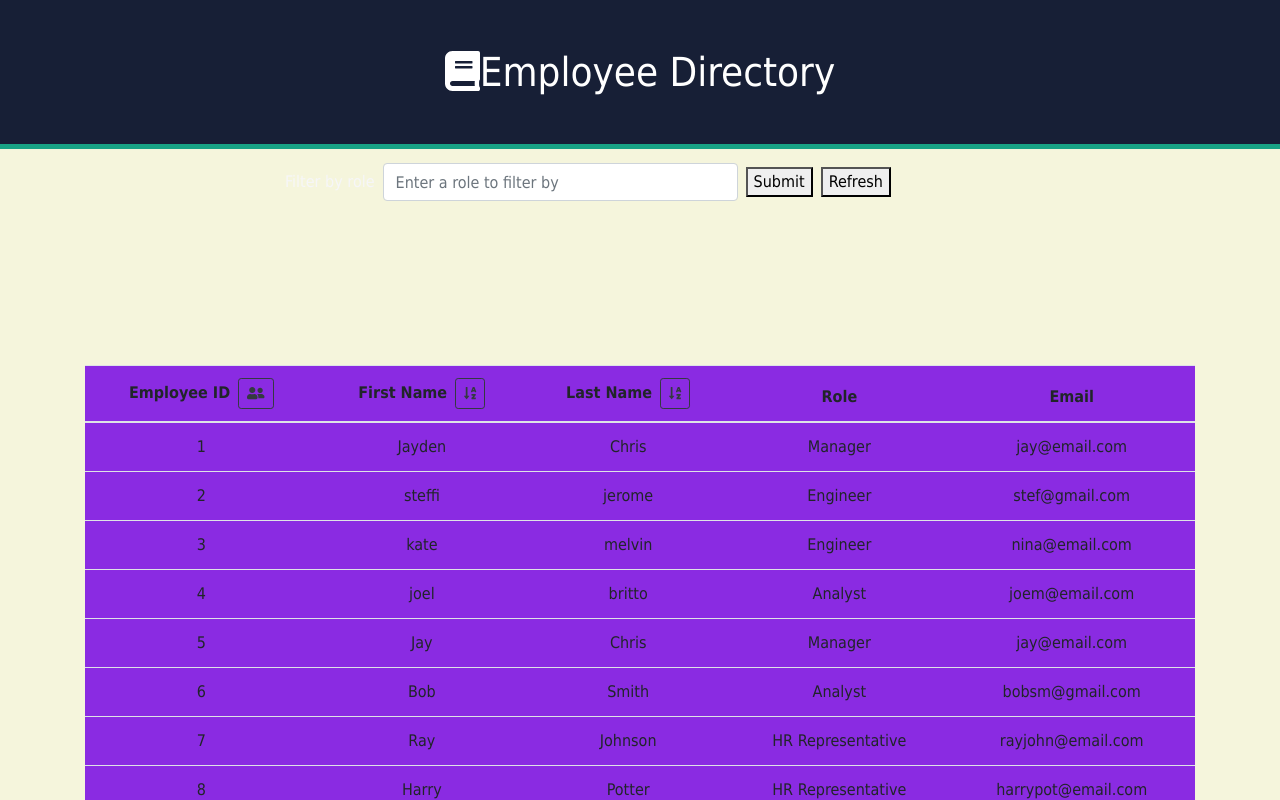
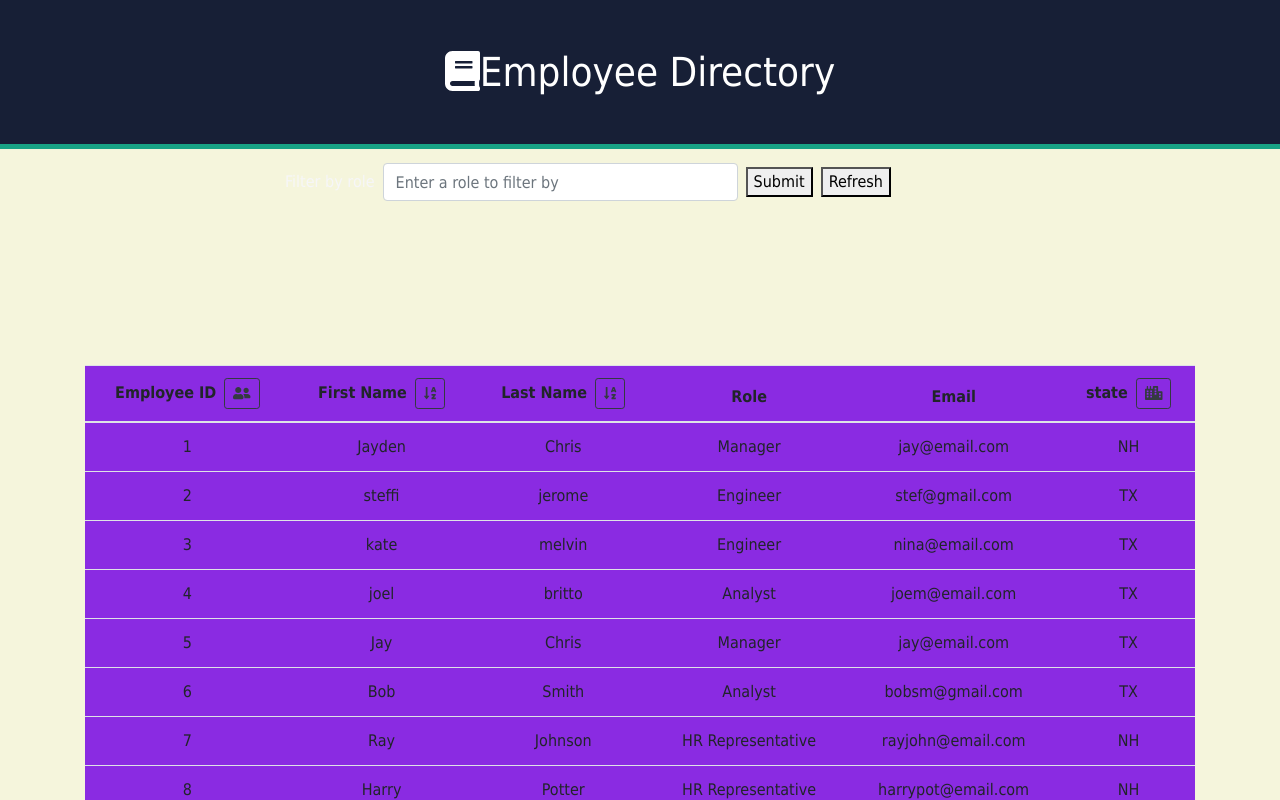
Before and after one commit to steffijerome0809/Employee-Directory, a React (Create React App) app: page / in a window 1280 px wide. Shown: the top 800 px of the page. Built offline with nearby package versions, Linux system fonts and the light colour scheme.

Commit message:
trying to update state sort

```diff
--- a/src/components/Employees.json
+++ b/src/components/Employees.json
@@ -4,83 +4,95 @@
     "firstName": "Jayden",
     "lastName": "Chris",
     "role": "Manager",
-    "email": "jay@email.com"
+    "email": "jay@email.com",
+    "state": "NH"
   },
   {
     "id": 2,
     "firstName": "steffi",
     "lastName": "jerome",
     "role": "Engineer",
-    "email": "stef@gmail.com"
+    "email": "stef@gmail.com",
+    "state": "TX"
   },
   {
     "id": 3,
     "firstName": "kate",
     "lastName": "melvin",
     "role": "Engineer",
-    "email": "nina@email.com"
+    "email": "nina@email.com",
+    "state": "TX"
   },
   {
     "id": 4,
     "firstName": "joel",
     "lastName": "britto",
     "role": "Analyst",
-    "email": "joem@email.com"
+    "email": "joem@email.com",
+    "state": "TX"
   },
   {
     "id": 5,
     "firstName": "Jay",
     "lastName": "Chris",
     "role": "Manager",
-    "email": "jay@email.com"
+    "email": "jay@email.com",
+    "state": "TX"
   },
   {
     "id": 6,
     "firstName": "Bob",
     "lastName": "Smith",
     "role": "Analyst",
-    "email": "bobsm@gmail.com"
+    "email": "bobsm@gmail.com",
+    "state": "TX"
   },
   {
     "id": 7,
     "firstName": "Ray",
     "lastName": "Johnson",
     "role": "HR Representative",
-    "email": "rayjohn@email.com"
+    "email": "rayjohn@email.com",
+    "state": "NH"
   },
   {
     "id": 8,
     "firstName": "Harry",
     "lastName": "Potter",
     "role": "HR Representative",
-    "email": "harrypot@email.com"
+    "email": "harrypot@email.com",
+    "state": "NH"
   },
   {
     "id": 9,
     "firstName": "James",
     "lastName": "Pollan",
     "role": "Analyst",
-    "email": "jamesp@email.com"
+    "email": "jamesp@email.com",
+    "state": "NH"
   },
   {
     "id": 10,
     "firstName": "Jim",
     "lastName": "Carters",
     "role": "Analyst",
-    "email": "jimcarry@gmail.com"
+    "email": "jimcarry@gmail.com",
+    "state": "NH"
   },
   {
     "id": 11,
     "firstName": "Will",
     "lastName": "Smith",
     "role": "Analyst",
-    "email": "willsm@email.com"
+    "email": "willsm@email.com",
+    "state": "NH"
   },
   {
     "id": 12,
     "firstName": "Susie",
     "lastName": "Thomson",
     "role": "Engineer",
-    "email": "susietom@email.com"
+    "email": "susietom@email.com",
+    "state": "NH"
   }
 ]
--- a/src/components/Main.js
+++ b/src/components/Main.js
@@ -64,6 +64,15 @@ export default class AppContainer extends React.Component {
     this.setState({ users: sortedusers, noUsers: false });
   };
 
+  handleSortState = (event) => {
+    event.preventDefault();
+
+    let sortedusers = this.state.users.sort((a, b) =>
+      a.state.localeCompare(b.state)
+    );
+    this.setState({ users: sortedusers, noUsers: false });
+  };
+
   handleIdSort = () => {
     const sortedusers = this.state.users.sort((a, b) => {
       return a.id - b.id;
@@ -76,9 +85,10 @@ export default class AppContainer extends React.Component {
     if (this.state.noUsers === false) {
       return (
         <Table
+          handleIdSort={this.handleIdSort}
           handleFirstNameSort={this.handleFirstNameSort}
           handleLastNameSort={this.handleLastNameSort}
-          handleIdSort={this.handleIdSort}
+          handleSortState={this.handleSortState}
           data={this.state.users}
         />
       );
--- a/src/components/Table/Table.js
+++ b/src/components/Table/Table.js
@@ -8,9 +8,10 @@ export default function Table(props) {
     <div className='table-div pb-5'>
       <table className='table'>
         <TableHeaders
+          handleIdSort={props.handleIdSort}
           handleFirstNameSort={props.handleFirstNameSort}
           handleLastNameSort={props.handleLastNameSort}
-          handleIdSort={props.handleIdSort}
+          handleStateSort={props.handleStateSort}
         />
         <TableData data={props.data} />
       </table>
--- a/src/components/Table/TableData.js
+++ b/src/components/Table/TableData.js
@@ -1,19 +1,18 @@
 import React from 'react';
-import './style.css'
-
+import './style.css';
 
 export default function TableData(props) {
   return (
     //   map through all results and create a row in the table for each employee in the results
-    <tbody className="tabledata">
+    <tbody className='tabledata'>
       {props.data.map((employee) => (
-        <tr key={employee.id} >
+        <tr key={employee.id}>
           <td>{employee.id}</td>
           <td>{employee.firstName}</td>
           <td>{employee.lastName}</td>
           <td>{employee.role}</td>
           <td>{employee.email}</td>
-
+          <td>{employee.state}</td>
         </tr>
       ))}
     </tbody>
--- a/src/components/Table/TableHeaders.js
+++ b/src/components/Table/TableHeaders.js
@@ -2,6 +2,7 @@ import React from 'react';
 import './style.css';
 import { faUserFriends } from '@fortawesome/free-solid-svg-icons';
 import { faSortAlphaDown } from '@fortawesome/free-solid-svg-icons';
+import { faCity } from '@fortawesome/free-solid-svg-icons';
 import { FontAwesomeIcon } from '@fortawesome/react-fontawesome';
 
 export default function TableHeaders(props) {
@@ -37,6 +38,15 @@ export default function TableHeaders(props) {
         </th>
         <th scope='col'>Role</th>
         <th scope='col'>Email</th>
+        <th scope='col'>
+          state
+          <button
+            className='btn btn-outline-dark btn-sm ml-2'
+            onClick={props.handleStateSort}
+          >
+            <FontAwesomeIcon icon={faCity} />
+          </button>
+        </th>
       </tr>
     </thead>
   );
```
